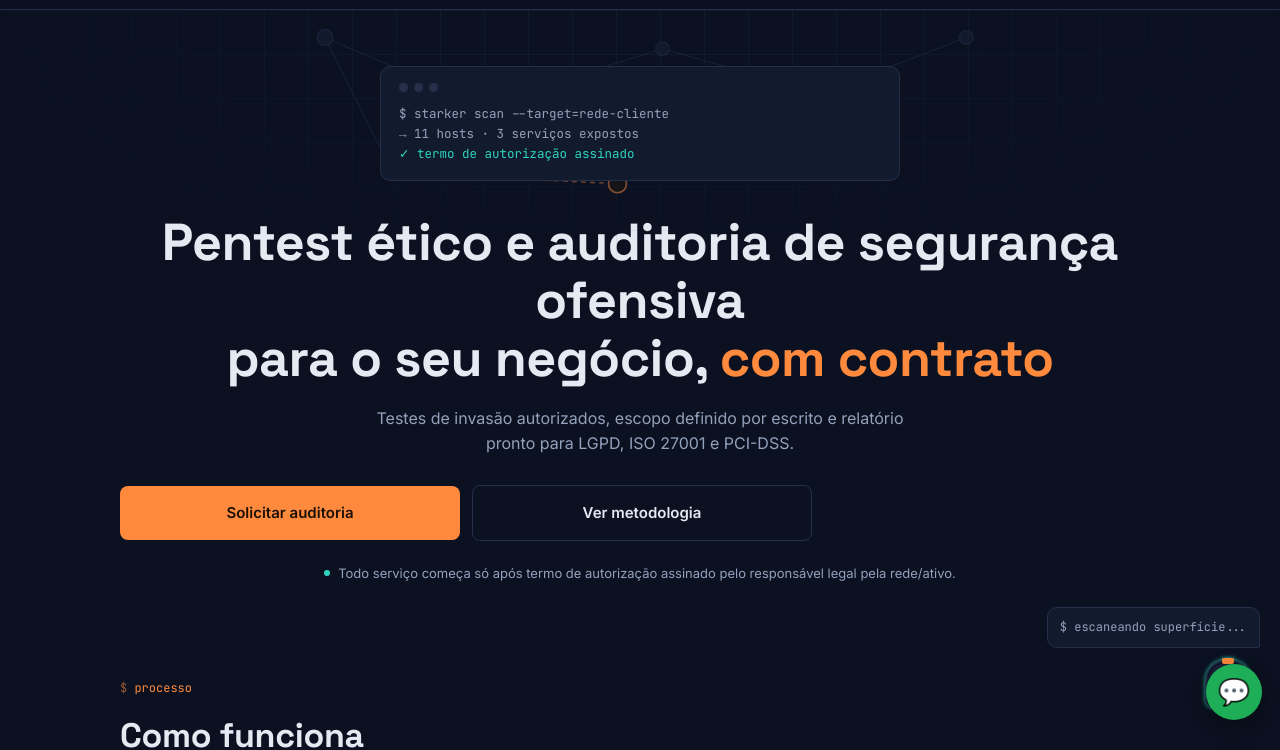
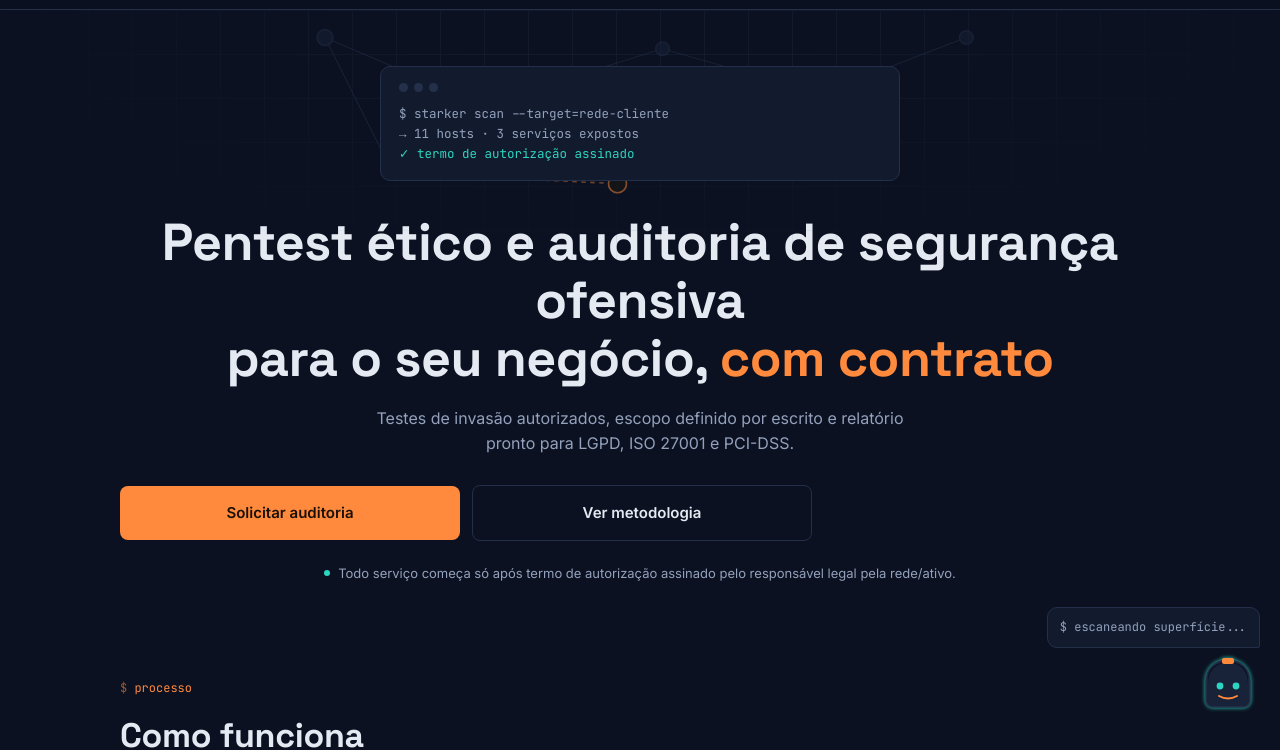
Before and after one commit to Fazenda-code01/starker-security, a website: page index.html in a window 1280 px wide. Shown: the part 62-812 px from the top of the page. Drawn offline with Linux system fonts and the light colour scheme.

Commit message:
Update index.html

```diff
--- a/index.html
+++ b/index.html
@@ -240,11 +240,7 @@
 
   footer{text-align:center; padding:28px 20px; color:var(--text-dim); font-size:12.5px; border-top:1px solid var(--line);}
 
-  .wa-fab{
-    position:fixed; bottom:18px; right:18px; width:56px; height:56px; border-radius:50%;
-    background:#1FAE58; color:white; display:flex; align-items:center; justify-content:center;
-    font-size:26px; box-shadow:0 6px 20px rgba(0,0,0,0.4); z-index:999; text-decoration:none;
-  }
+
 
   .reveal{opacity:0; transform:translateY(18px); transition:opacity 0.55s ease, transform 0.55s ease;}
   .reveal.in{opacity:1; transform:translateY(0);}
@@ -262,7 +258,7 @@
     padding:13px; border-radius:8px; font-weight:600; font-size:14.5px; text-decoration:none;
   }
   @media(min-width:840px){ .mobile-cta-bar{display:none;} }
-  @media(max-width:839px){ .wa-fab{bottom:78px;} }
+  @media(max-width:839px){ .hacker-mascot{bottom:80px;} }
 
   @media(min-width:640px){
     .steps{grid-template-columns:1fr 1fr;}
@@ -506,7 +502,6 @@
   </div>
 </section>
 
-<a href="https://wa.me/5592981660856?text=Ol%C3%A1!%20Quero%20saber%20mais%20sobre%20o%20pentest." target="_blank" rel="noopener" aria-label="Falar no WhatsApp" class="wa-fab">💬</a>
 
 <div class="mobile-cta-bar" id="mobileCta">
   <a href="#contato">Solicitar auditoria</a>
```
